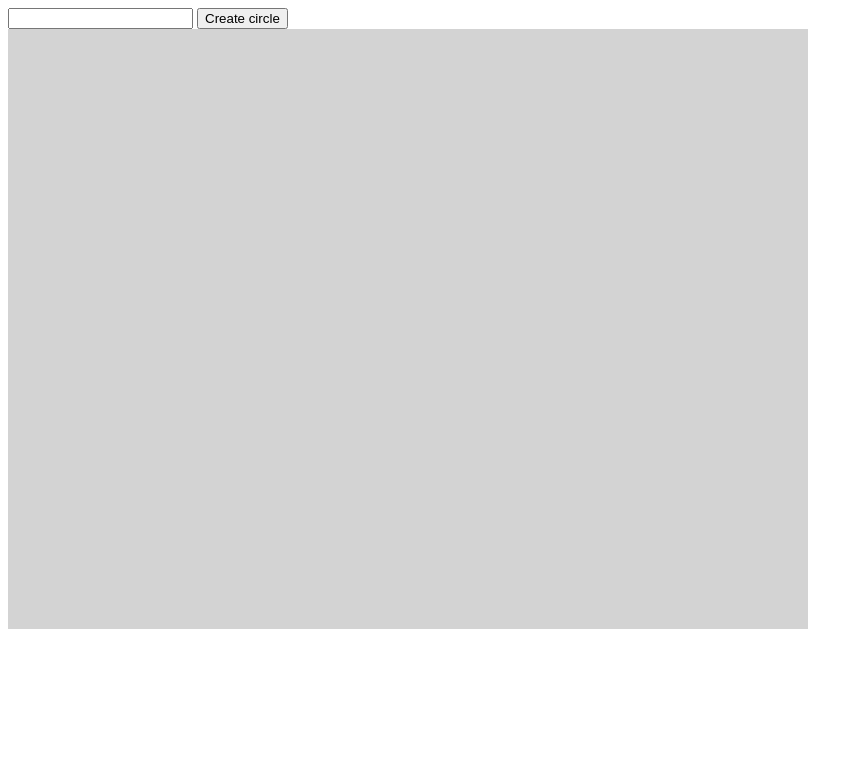
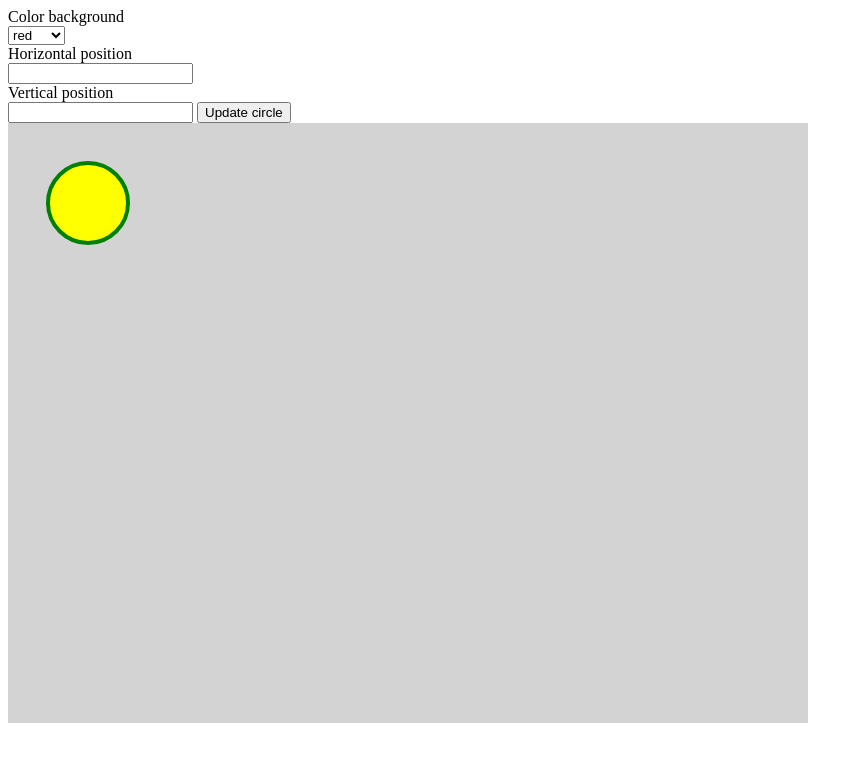
Before and after one commit to mar109us/fagskole-intro, a plain HTML site: page emne 1/2 Funksjon, variabel, operator/121/121A/index.html in a window 1280 px wide. Shown: the whole page, without its empty margins (0-863 px from the left). Drawn offline with Linux system fonts and the light colour scheme.

Commit message:
added color dropdown selection
running addCircle on refresh with set values of x and y

```diff
--- a/emne 1/2 Funksjon, variabel, operator/121/121A/index.html
+++ b/emne 1/2 Funksjon, variabel, operator/121/121A/index.html
@@ -6,8 +6,19 @@
       <title>Document</title>
    </head>
    <body>
-      <input type="number" name="" id="input-x-position">
-      <button onclick="addCircleFromInput()">Create circle</button>
+      Color background <br />
+      <select name="" id="">
+         <option value="red">red</option>
+         <option value="green">green</option>
+         <option value="blue">blue</option>
+      </select>
+      <br />
+      Horizontal position <br />
+      <input type="number" id="input-x-position" />
+      <br />
+      Vertical position <br />
+      <input type="number" id="input-y-position" />
+      <button onclick="addCircleFromInput()">Update circle</button>
       <br />
       <svg
          id="mySvg"
@@ -16,16 +27,17 @@
          style="background-color: lightgray"
       ></svg>
       <script>
-         const inputXPosition = document.getElementById("input-x-position")
+         const inputXPosition = document.getElementById("input-x-position");
+         const inputYPosition = document.getElementById("input-y-position");
          function addCircleFromInput() {
-            addCircle(inputXPosition.value)
+            addCircle(inputXPosition.value, inputYPosition.value);
          }
-         function addCircle(xPosition) {
+         function addCircle(xPosition, yPosition) {
             document.getElementById("mySvg").innerHTML = /*HTML*/ `
-          <circle cx="${xPosition}" cy="100" r="40" stroke="green" stroke-width="4" fill="yellow" />
+          <circle cx="${xPosition}" cy="${yPosition}" r="40" stroke="green" stroke-width="4" fill="yellow" />
       `;
          }
-
+         addCircle(80,80)
       </script>
    </body>
 </html>
```
